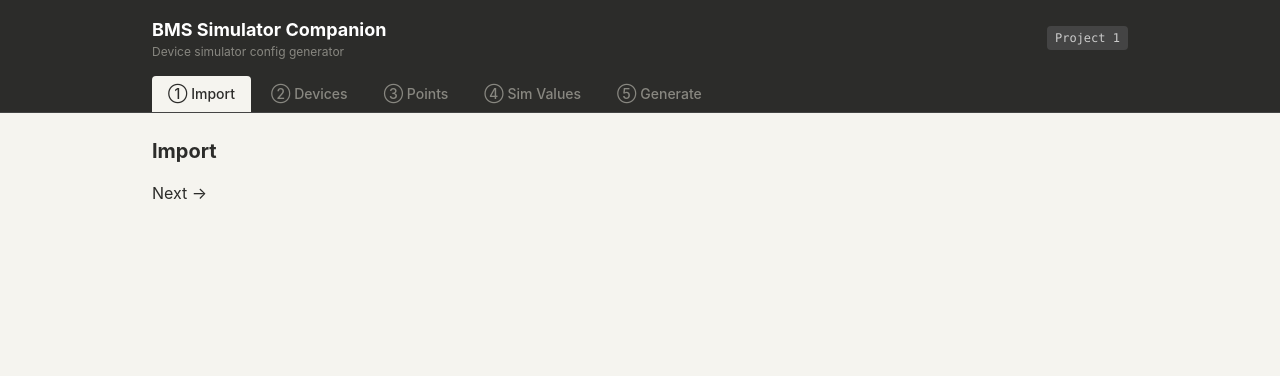
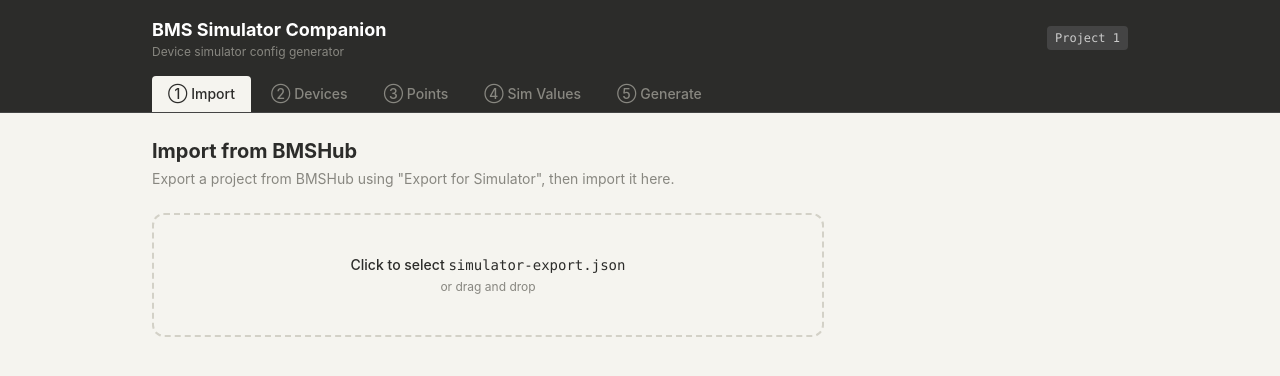
Before and after one commit to koosjr/bms-sim-companion, a React (Vite) app: page / in a window 1280 px wide. Shown: the top 376 px of the page. Built offline with nearby package versions, Linux system fonts and the light colour scheme.

Commit message:
feat: import tab — load and preview BMSHub export

```diff
--- a/src/components/ImportTab.tsx
+++ b/src/components/ImportTab.tsx
@@ -1,16 +1,106 @@
-import type { AppState } from '../types';
+// src/components/ImportTab.tsx
+import { useRef } from 'react';
+import type { AppState, SimulatorExport } from '../types';
+import { defaultDeviceFromImport } from '../defaults';
 
 interface Props {
   state: AppState;
-  onUpdate: (p: Partial<AppState>) => void;
+  onUpdate: (patch: Partial<AppState>) => void;
   onNext: () => void;
 }
 
-export default function ImportTab({ onNext }: Props) {
+export default function ImportTab({ state, onUpdate, onNext }: Props) {
+  const fileRef = useRef<HTMLInputElement>(null);
+
+  function handleFile(e: React.ChangeEvent<HTMLInputElement>) {
+    const file = e.target.files?.[0];
+    if (!file) return;
+    const reader = new FileReader();
+    reader.onload = ev => {
+      try {
+        const parsed = JSON.parse(ev.target?.result as string) as SimulatorExport;
+        if (!parsed.devices || !Array.isArray(parsed.devices)) {
+          alert('Invalid simulator export file — missing devices array.');
+          return;
+        }
+        // Build default SimDevices; preserve existing mappings for matching source_ids
+        const existing = state.devices;
+        const devices = parsed.devices.map((imported, i) => {
+          const match = existing.find(d => d.source_id === imported.id);
+          return match ?? defaultDeviceFromImport(imported, i);
+        });
+        onUpdate({ imported: parsed, devices, project_name: parsed.project });
+      } catch {
+        alert('Could not parse file — ensure it is a valid simulator-export.json from BMSHub.');
+      }
+    };
+    reader.readAsText(file);
+    e.target.value = '';
+  }
+
+  const { imported, devices } = state;
+
   return (
-    <div>
-      <h2 className="text-xl font-bold mb-4">Import</h2>
-      <button onClick={onNext}>Next →</button>
+    <div className="max-w-2xl">
+      <h2 className="text-xl font-bold mb-1" style={{ color: '#2C2C2A' }}>Import from BMSHub</h2>
+      <p className="text-sm mb-6" style={{ color: '#888780' }}>
+        Export a project from BMSHub using "Export for Simulator", then import it here.
+      </p>
+
+      {/* Drop zone */}
+      <div
+        className="border-2 border-dashed rounded-xl p-10 text-center mb-6 cursor-pointer transition-colors hover:border-blue-400"
+        style={{ borderColor: '#D3D1C7' }}
+        onClick={() => fileRef.current?.click()}
+      >
+        <p className="text-sm font-medium mb-1" style={{ color: '#2C2C2A' }}>
+          Click to select <code>simulator-export.json</code>
+        </p>
+        <p className="text-xs" style={{ color: '#888780' }}>or drag and drop</p>
+        <input ref={fileRef} type="file" accept=".json" className="hidden" onChange={handleFile} />
+      </div>
+
+      {/* Preview */}
+      {imported && (
+        <div className="bg-white rounded-xl border p-5 mb-6" style={{ borderColor: '#D3D1C7' }}>
+          <div className="flex items-center justify-between mb-3">
+            <div>
+              <h3 className="font-semibold text-sm" style={{ color: '#2C2C2A' }}>{imported.project}</h3>
+              <p className="text-xs" style={{ color: '#888780' }}>
+                {devices.length} device{devices.length !== 1 ? 's' : ''}
+                · Exported {new Date(imported.exported_at).toLocaleString()}
+              </p>
+            </div>
+            <span className="text-xs px-2 py-1 rounded font-mono"
+              style={{ background: '#E1F5EE', color: '#085041' }}>
+              ✓ loaded
+            </span>
+          </div>
+          <div className="divide-y" style={{ borderColor: '#F1EFE8' }}>
+            {imported.devices.map(d => (
+              <div key={d.id} className="py-2 flex items-center justify-between">
+                <div>
+                  <span className="text-sm font-medium" style={{ color: '#2C2C2A' }}>{d.name}</span>
+                  <span className="text-xs ml-2" style={{ color: '#888780' }}>{d.description}</span>
+                </div>
+                <span className="text-xs" style={{ color: '#888780' }}>
+                  {d.points.length} points
+                </span>
+              </div>
+            ))}
+          </div>
+        </div>
+      )}
+
+      {imported && (
+        <button
+          onClick={onNext}
+          className="px-5 py-2 rounded text-sm font-medium text-white"
+          style={{ background: '#1D9E75' }}
+        >
+          Next: Configure Devices →
+        </button>
+      )}
     </div>
   );
 }
```
